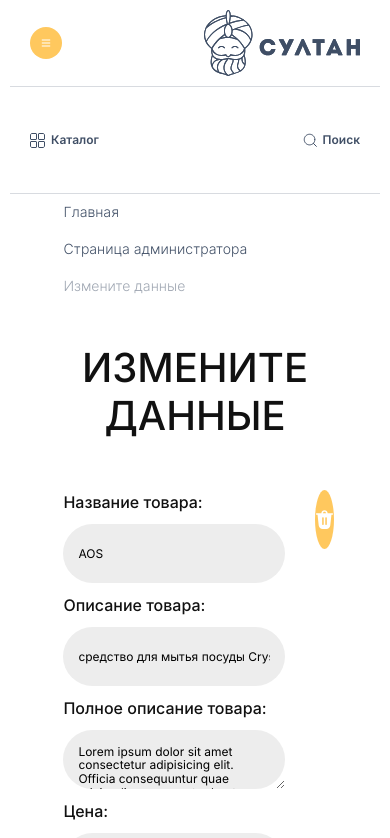
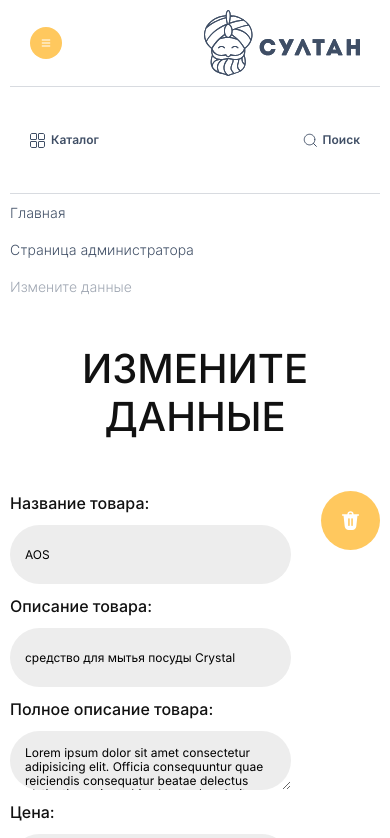
Before and after one commit to mvodev/hotels-online-shop, a React (Vite) app: page /hotels-online-shop/admin/4604049097548 in a window 390 px wide. Shown: the top 838 px of the page. Built offline with nearby package versions, Linux system fonts and the light colour scheme.

Commit message:
add media rules for ChangePage

```diff
--- a/src/components/button/Button.scss
+++ b/src/components/button/Button.scss
@@ -25,6 +25,7 @@
   &_add {
     width: 59px;
     height: 59px;
+    flex: 0 0 59px;
     border-radius: 50%;
   }
 
--- a/src/pages/ChangePage.scss
+++ b/src/pages/ChangePage.scss
@@ -49,3 +49,9 @@
   }
 
 }
+
+@media (max-width:800px) {
+  .change-page {
+    padding: 10px 0;
+  }
+}
--- a/src/pages/ChangePage.tsx
+++ b/src/pages/ChangePage.tsx
@@ -41,7 +41,6 @@ const ChangePage = (props:ChangePagePropsType) => {
   const navigate = useNavigate();
 
   const handleSubmit: SubmitHandler<Inputs> = (data) => {
-    console.log(data)
     if (typeOfCard === 'new') {
       ls.addItem(data);
     } else {
@@ -69,7 +68,7 @@ const ChangePage = (props:ChangePagePropsType) => {
         <h1 className="change-page__header">{pageTitle}</h1>
         <div className="change-page__form-wrapper">
         <AddItemForm onSubmit={handleSubmit} typeOfForm={typeOfCard} productData={productData}/>
-        <Button buttonType='delete' onPointerDown={handleDelete}/>
+        {typeOfCard !=='new' ? <Button buttonType='delete' onPointerDown={handleDelete}/> : null}
         </div>
       </main>
     </div>
```
